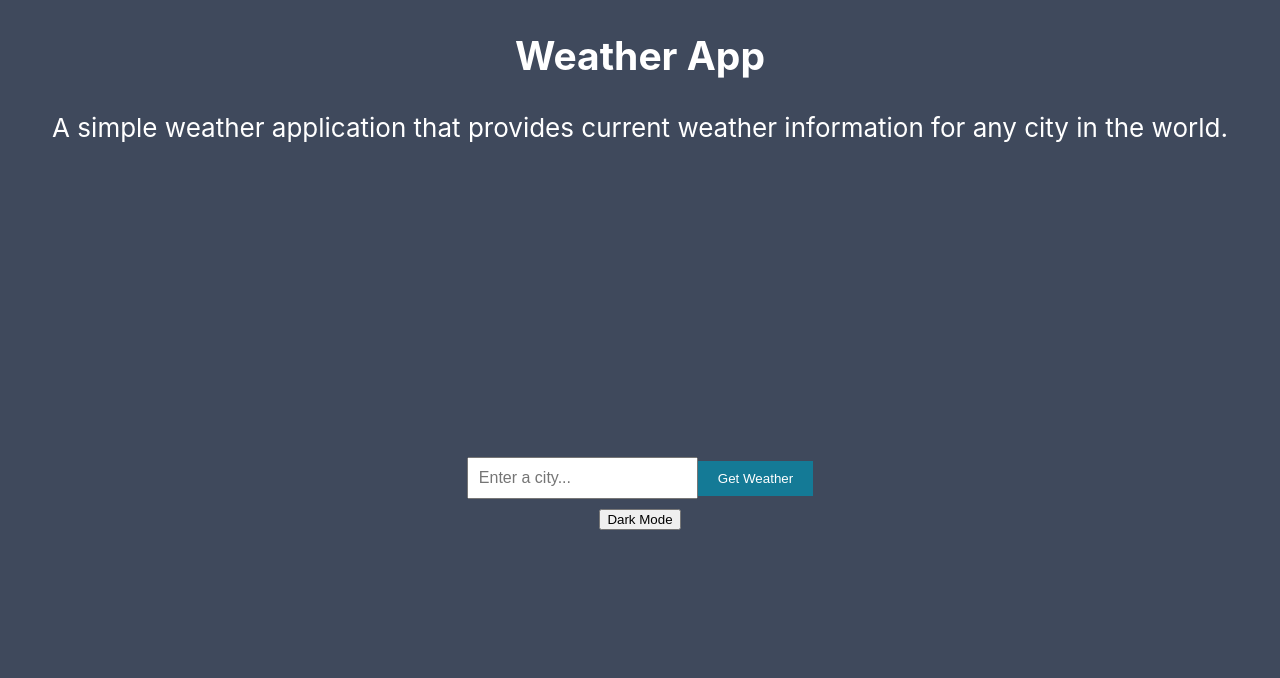
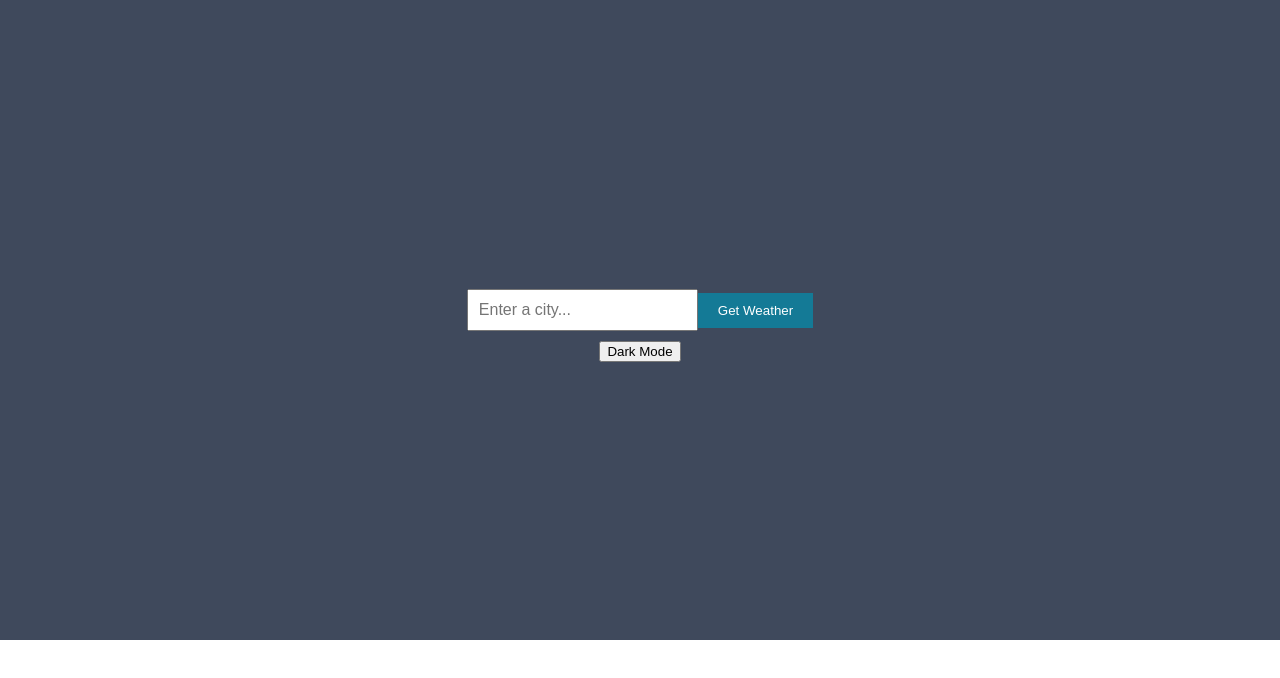
Before and after one commit to daca-github/project-phase-2-the-wheather-app, a React (Create React App) app: page / in a window 1280 px wide. Shown: the top 678 px of the page. Built offline with nearby package versions, Linux system fonts and the light colour scheme.

Commit message:
removed the header

```diff
--- a/src/MainApp.js
+++ b/src/MainApp.js
@@ -5,11 +5,7 @@ import App from './App';
 function MainApp() {
   return (
     <div className="App">
-      <header className="App-header">
-        <h2>Weather App</h2>
-        <p>A simple weather application that provides current weather information for any city in the world.</p>
         <App />
-      </header>
     </div>
   );
 }
```
